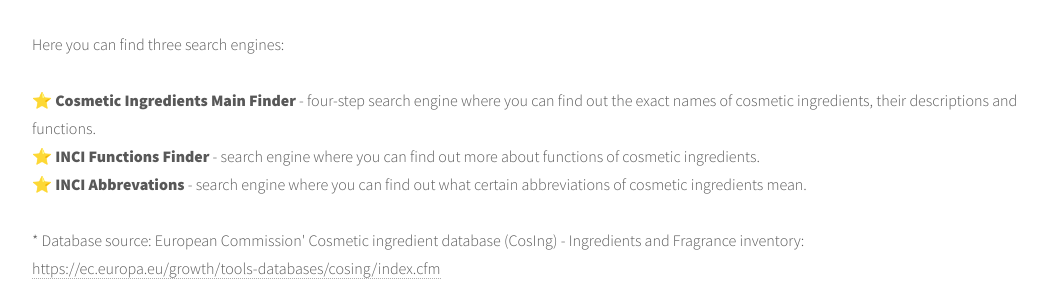
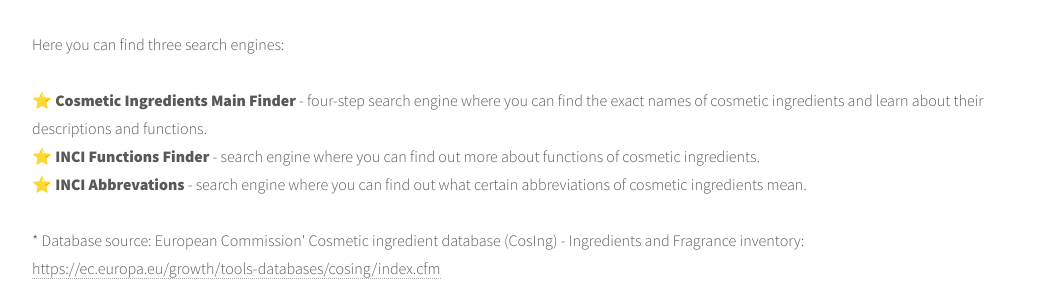
Before and after one commit to OlgaWa/cosmetic-ingredients-project, a Flask app: page / in a window 1280 px wide. Shown: the part 218-518 px from the top of the page, without its empty margins (104-1151 px from the left). Run offline with Flask 2, Linux system fonts and the light colour scheme; some web fonts are replaced.

```diff
--- a/app/templates/index.html
+++ b/app/templates/index.html
@@ -36,7 +36,7 @@
 							<header>
 								<h1>Search for cosmetic ingredients and find out their functions and descriptions!</h1>
 								<p>Here you can find three search engines:<br><br>
-									⭐ <b>Cosmetic Ingredients Main Finder</b> - four-step search engine where you can find out the exact names of cosmetic ingredients, their descriptions and functions.
+									⭐ <b>Cosmetic Ingredients Main Finder</b> - four-step search engine where you can find the exact names of cosmetic ingredients and learn about their descriptions and functions.
 									<br>
 									⭐ <b>INCI Functions Finder</b> - search engine where you can find out more about functions of cosmetic ingredients.
 									<br>
```
Also changed, not shown: README.md.
